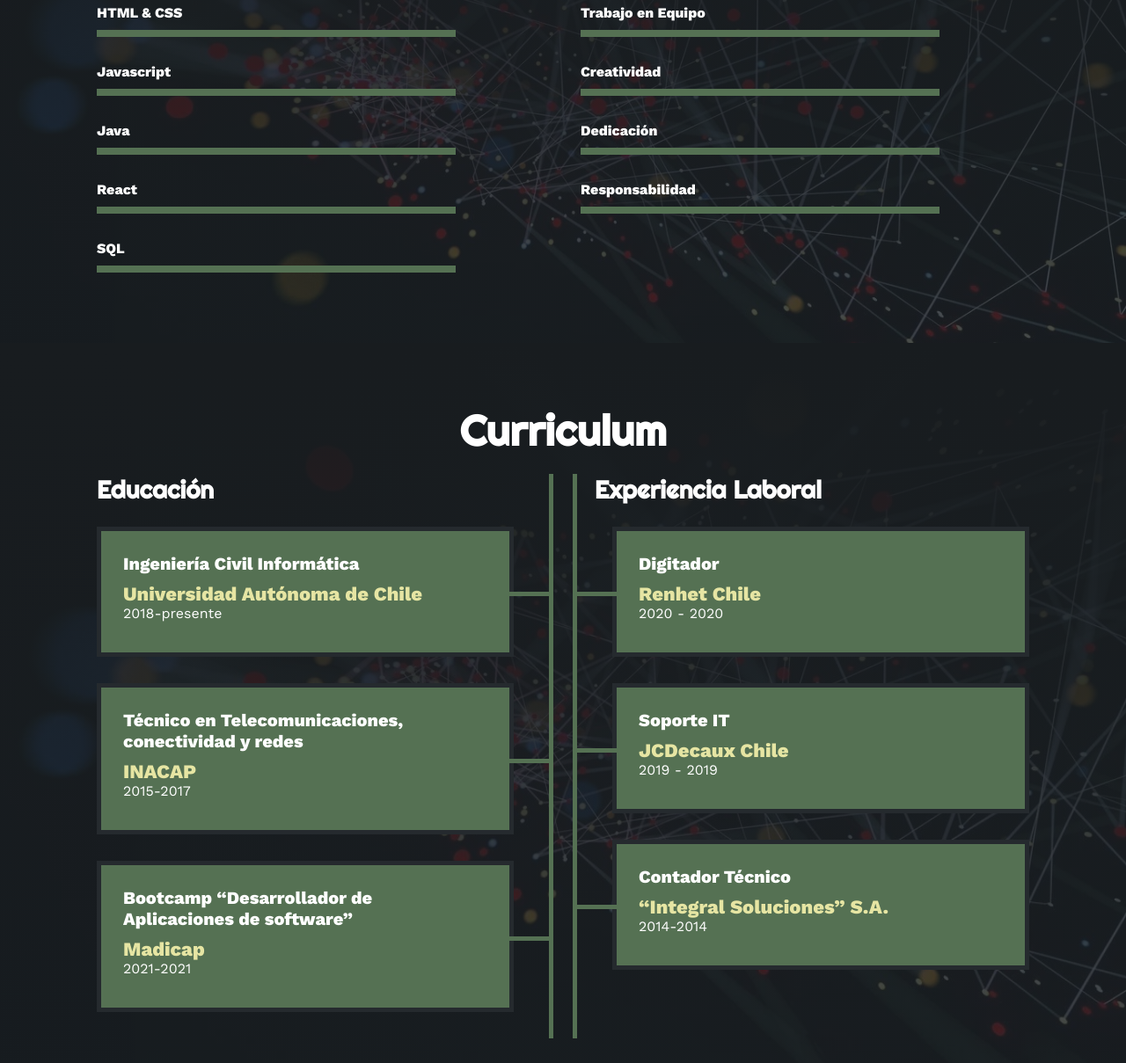
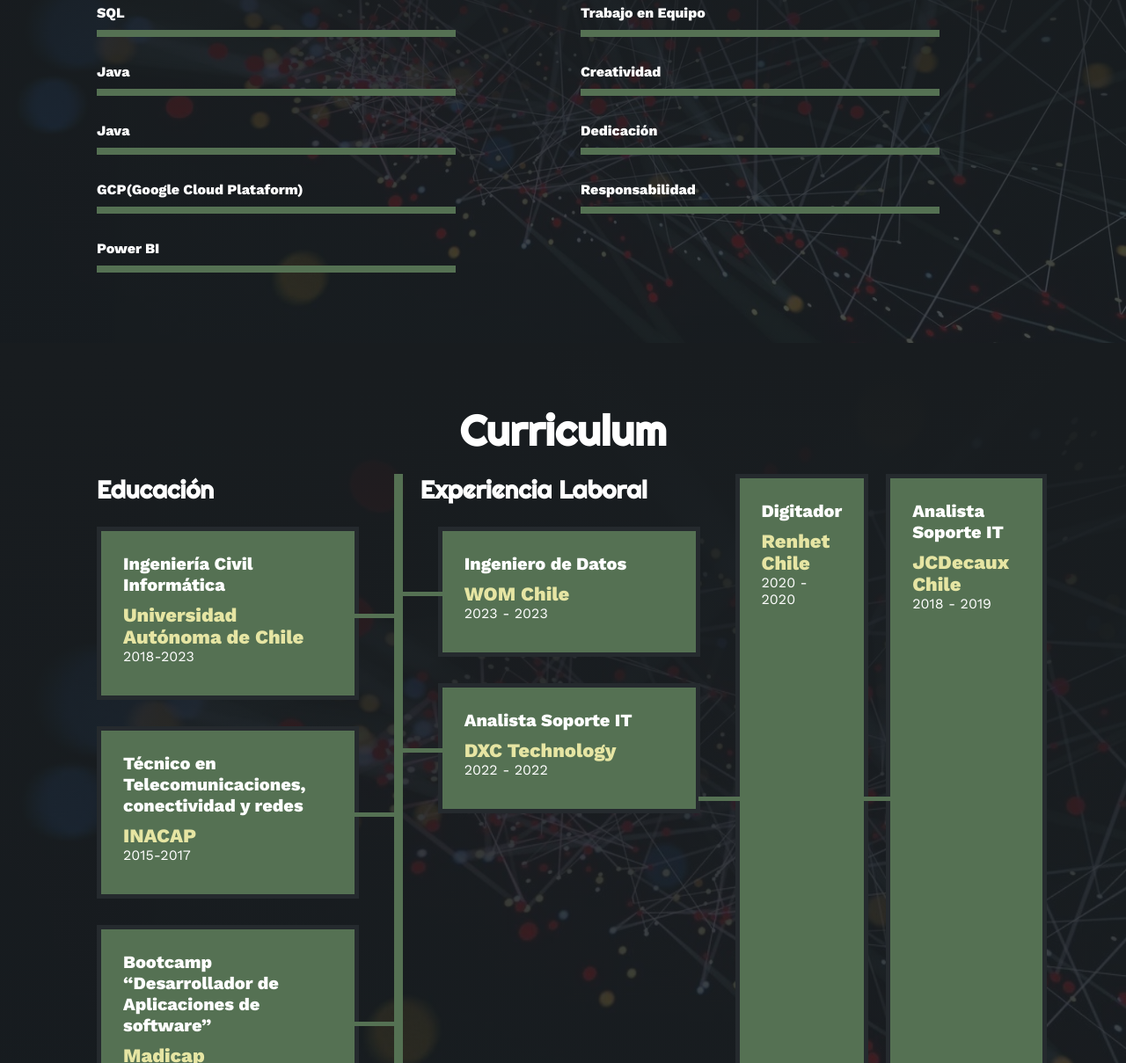
Before and after one commit to Feveraf/feveraf.github.io, a plain HTML site: page index.html in a window 1280 px wide. Shown: the part 1591-2800 px from the top of the page at 88% size. Drawn offline with nearby package versions, Linux system fonts and the light colour scheme.

Commit message:
Update index

```diff
--- a/index.html
+++ b/index.html
@@ -6,7 +6,7 @@
     <meta http-equiv="X-UA-Compatible" content="IE=edge">
     <meta name="author" content="Felix Vega">
     <meta name="description" content="portafolio de Felix Vega">
-    <meta name="keywords" content="HTML, CSS, JavaScript, React">
+    <meta name="keywords" content="Python, SQL, JavaScript, React">
     <meta name="viewport" content="width=device-width, initial-scale=1.0">
     <link rel="stylesheet" href="https://cdnjs.cloudflare.com/ajax/libs/font-awesome/6.1.2/css/all.min.css" integrity="sha512-1sCRPdkRXhBV2PBLUdRb4tMg1w2YPf37qatUFeS7zlBy7jJI8Lf4VHwWfZZfpXtYSLy85pkm9GaYVYMfw5BC1A==" crossorigin="anonymous" referrerpolicy="no-referrer" />
     <link rel="stylesheet" href="estilo.css">
@@ -45,8 +45,8 @@
             <div class="contenedor-img">
                 <img src="img/hero.png"">
             </div>
-            <h1>FÉLIX VEGA</h1>
-            <h2>Ingeniero Civíl Informático y Técnico en Telecomunicaciones, conectividad y redes.</h2>
+            <h1>FELIX VEGA</h1>
+            <h2>Ingeniero Civil en Informática y Técnico en Telecomunicaciones, conectividad y redes.</h2>
             <div class="redes">
                 <a href="#"><i class="fa-regular fa-envelope"></i></a>
                 <a href="https://github.com/Feveraf  " target="_blank" rel="noopener noreferrer"><i class="fa-brands fa-github"></i></a>
@@ -60,9 +60,9 @@
     <section id="sobremi" class="sobremi">
         <div class="contenido-seccion">
             <h2>Sobre Mí</h2>
-            <p><span>Hola, soy Félix Vega.</span> Técnico en telecomunicaciones , conectividad y redes , actualmente cursando último año de Ingeniería Civil en Informática , en busca de nuevas oportunidades y apoyar a las necesidades de la empresa , y a la vez ampliar mi experiencia y conocimiento en el área.
-                Soy una persona responsable, pro-activa, trabajo en equipo y también de manera autónoma.
-                Me gusta conocer cosas nuevas y dedicarle interés a la hora de aprender nuevas habilidades.
+            <p><span>Hola, soy Felix Vega.</span> Ingeniero Civil en Informática y Técnico en Telecomunicaciones, conectividades y redes, en busca de nuevas oportunidades, apoyar a las necesidades de la empresa, y a la vez ampliar mi experiencia y conocimiento en el área.
+Soy una persona responsable, pro-activa, trabajo en equipo y también de manera autónoma.
+Me gusta conocer nuevas tecnologías y dedicarle interés a la hora de aprender nuevas habilidades.
                 </p>
 
             <div class="fila">
@@ -135,14 +135,7 @@
                         </div>
                     </div>
                     <div class="skill">
-                        <span>HTML & CSS</span>
-                        <div class="barra-skill">
-                            <div class="progreso">
-                            </div>
-                        </div>
-                    </div>
-                    <div class="skill">
-                        <span>Javascript</span>
+                        <span>SQL</span>
                         <div class="barra-skill">
                             <div class="progreso">
                             </div>
@@ -156,14 +149,21 @@
                         </div>
                     </div>
                     <div class="skill">
-                        <span>React</span>
+                        <span>Java</span>
                         <div class="barra-skill">
                             <div class="progreso">
                             </div>
                         </div>
                     </div>
                     <div class="skill">
-                        <span>SQL</span>
+                        <span>GCP(Google Cloud Plataform)</span>
+                        <div class="barra-skill">
+                            <div class="progreso">
+                            </div>
+                        </div>
+                    </div>
+                    <div class="skill">
+                        <span>Power BI</span>
                         <div class="barra-skill">
                             <div class="progreso">
                             </div>
@@ -223,7 +223,7 @@
                     <div class="item izq">
                         <h4>Ingeniería Civil Informática</h4>
                         <span class="casa">Universidad Autónoma de Chile</span>
-                        <span class="fecha">2018-presente</span>
+                        <span class="fecha">2018-2023</span>
                         <div class="conectori">
                         </div>
                     </div>
@@ -246,6 +246,21 @@
                 <div class="col derecha">
                     <h3>Experiencia Laboral</h3>
                     <div class="item der">
+                        <h4>Ingeniero de Datos</h4>
+                        <span class="casa">WOM Chile</span>
+                        <span class="fecha">2023 - 2023</span>
+                        <div class="conectord">
+                        </div>
+                    </div>
+                    <div class="item der">
+                        <h4>Analista Soporte IT</h4>
+                        <span class="casa">DXC Technology</span>
+                        <span class="fecha">2022 - 2022</span>
+                        <div class="conectord">
+                        </div>
+                    </div>
+                    </div>
+                    <div class="item der">
                         <h4>Digitador</h4>
                         <span class="casa">Renhet Chile</span>
                         <span class="fecha">2020 - 2020</span>
@@ -253,16 +268,9 @@
                         </div>
                     </div>
                     <div class="item der">
-                        <h4>Soporte IT</h4>
+                        <h4>Analista Soporte IT</h4>
                         <span class="casa">JCDecaux Chile</span>
-                        <span class="fecha">2019 - 2019</span>
-                        <div class="conectord">
-                        </div>
-                    </div>
-                    <div class="item der">
-                        <h4>Contador Técnico</h4>
-                        <span class="casa">“Integral Soluciones” S.A.</span>
-                        <span class="fecha">2014-2014</span>
+                        <span class="fecha">2018 - 2019</span>
                         <!-- <p>Descripcion de trabajo aqui</p> -->
                         <div class="conectord">
                         </div>
```
